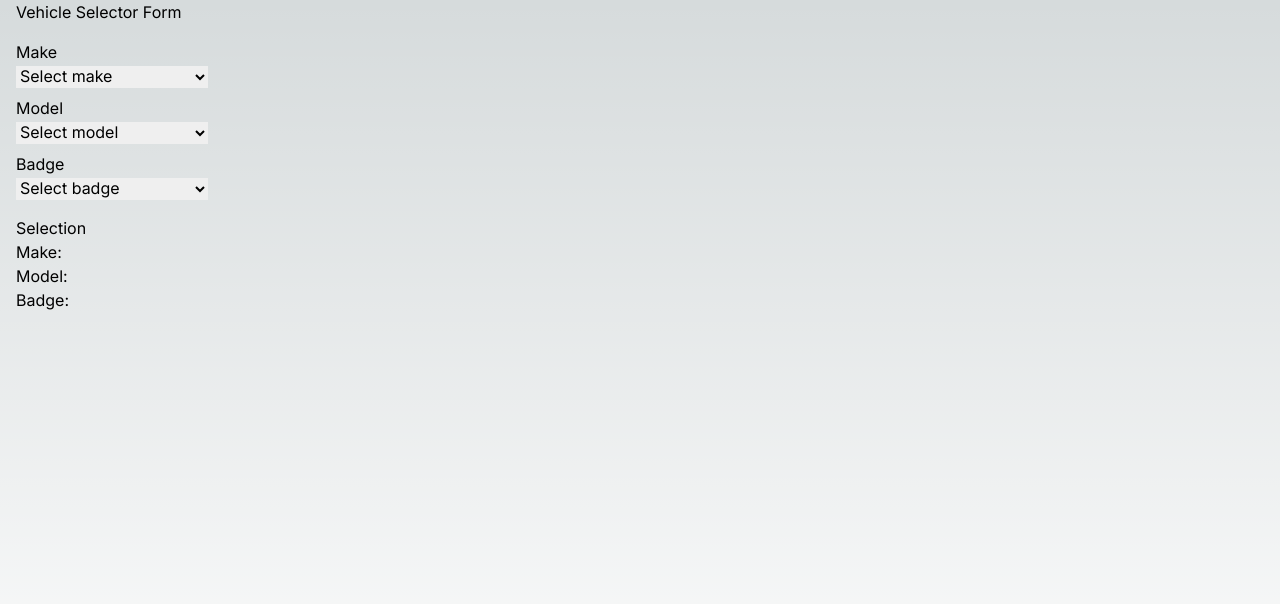
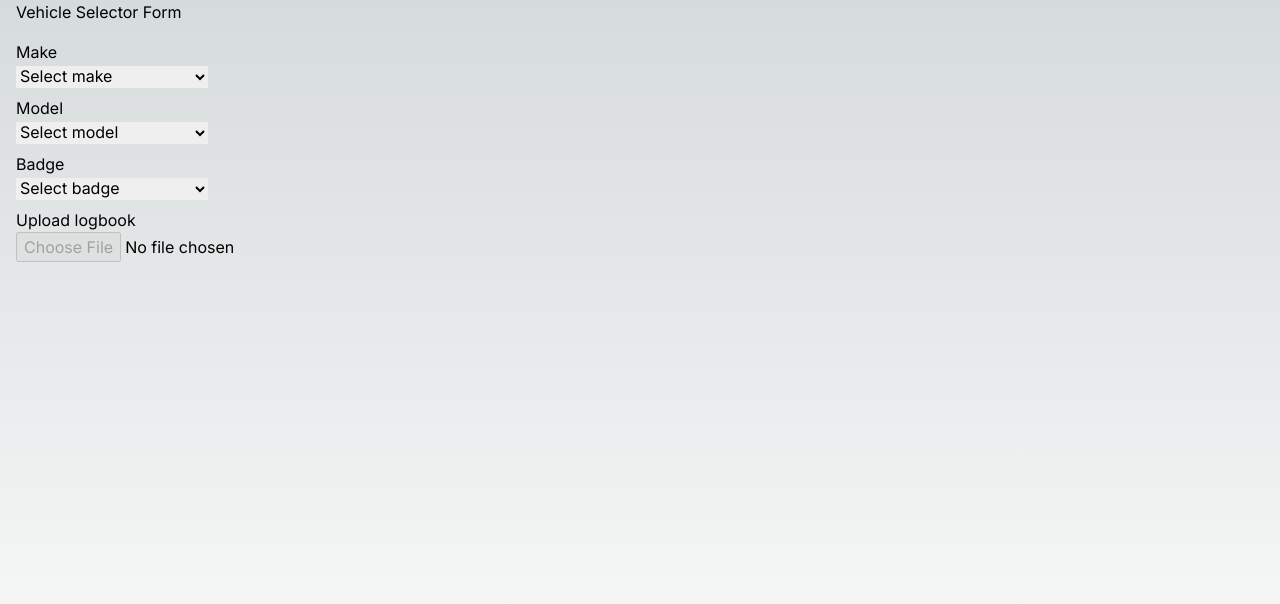
Before and after one commit to kieranongh/vehicle-selector-fe, a Next.js app: page / in a window 1280 px wide. Shown: the top 604 px of the page. Built offline with nearby package versions, Linux system fonts and the light colour scheme.

Commit message:
Add file upload component

```diff
--- /dev/null
+++ b/src/components/FileUploadComponent.tsx
@@ -0,0 +1,18 @@
+import React from 'react'
+
+interface FileUploadComponentProps {
+  label: string
+  onChange: React.ChangeEventHandler<HTMLInputElement>,
+  isDisabled: boolean
+}
+
+export const FileUploadComponent = ({ label, onChange, isDisabled }: FileUploadComponentProps) => {
+  return (
+    <>
+      <fieldset>
+        <legend>{label}</legend>
+        <input type="file" onChange={onChange} disabled={isDisabled}/>
+      </fieldset>
+    </>
+  )
+}
--- a/src/components/VehicleSelectorForm.tsx
+++ b/src/components/VehicleSelectorForm.tsx
@@ -4,6 +4,7 @@ import React from 'react'
 import { VEHICLES } from '@/models/vehicle'
 import { capitalise } from '@/util/util'
 import { SelectComponent, ISelectOption } from '@/components/SelectComponent'
+import { FileUploadComponent } from '@/components/FileUploadComponent'
 
 const makePlaceHolder = { label: "Select make", value: '' }
 const modelPlaceHolder = { label: "Select model", value: '' }
@@ -22,10 +23,14 @@ export const VehicleSelectorForm = () => {
   const [make, setMake] = React.useState<string>('')
   const [model, setModel] = React.useState<string>('')
   const [badge, setBadge] = React.useState<string>('')
-
   const [modelOptions, setModelOptions] = React.useState<ISelectOption[]>([modelPlaceHolder])
   const [badgeOptions, setBadgeOptions] = React.useState<ISelectOption[]>([badgePlaceHolder])
 
+  const [logBookFile, setLogBookFile] = React.useState<File>()
+
+  const disableUploadAndSubmit = !(make && model && badge)
+
+  // Set model options
   React.useEffect(() => {
     const newModelOptions: ISelectOption[] = []
 
@@ -40,6 +45,7 @@ export const VehicleSelectorForm = () => {
     setModelOptions(newModelOptions)
   }, [make])
 
+  // Set badge options
   React.useEffect(() => {
     const newBadgeOptions: ISelectOption[] = []
 
@@ -66,10 +72,17 @@ export const VehicleSelectorForm = () => {
   const handleModelChange = (e: React.ChangeEvent<HTMLSelectElement>) => {
     setModel(e.target.value)
     setBadge('')
+    setError('')
   }
   const handleBadgeChange = (e: React.ChangeEvent<HTMLSelectElement>) => {
     setBadge(e.target.value)
   }
+
+  const handleFileChange = (e: React.ChangeEvent<HTMLInputElement>) => {
+    if (e.target.files) {
+      setLogBookFile(e.target.files[0]);
+    }
+  };
 
   return (
     <div className="flex flex-col gap-4">
@@ -96,12 +109,12 @@ export const VehicleSelectorForm = () => {
           value={badge}
           handleChange={handleBadgeChange}
         />
-      </div>
-      <div>
-        <h4>Selection</h4>
-        <p>Make: {make}</p>
-        <p>Model: {model}</p>
-        <p>Badge: {badge}</p>
+
+        <FileUploadComponent
+          label="Upload logbook"
+          onChange={handleFileChange}
+          isDisabled={disableUploadAndSubmit}
+        />
       </div>
     </div>
   )
```
